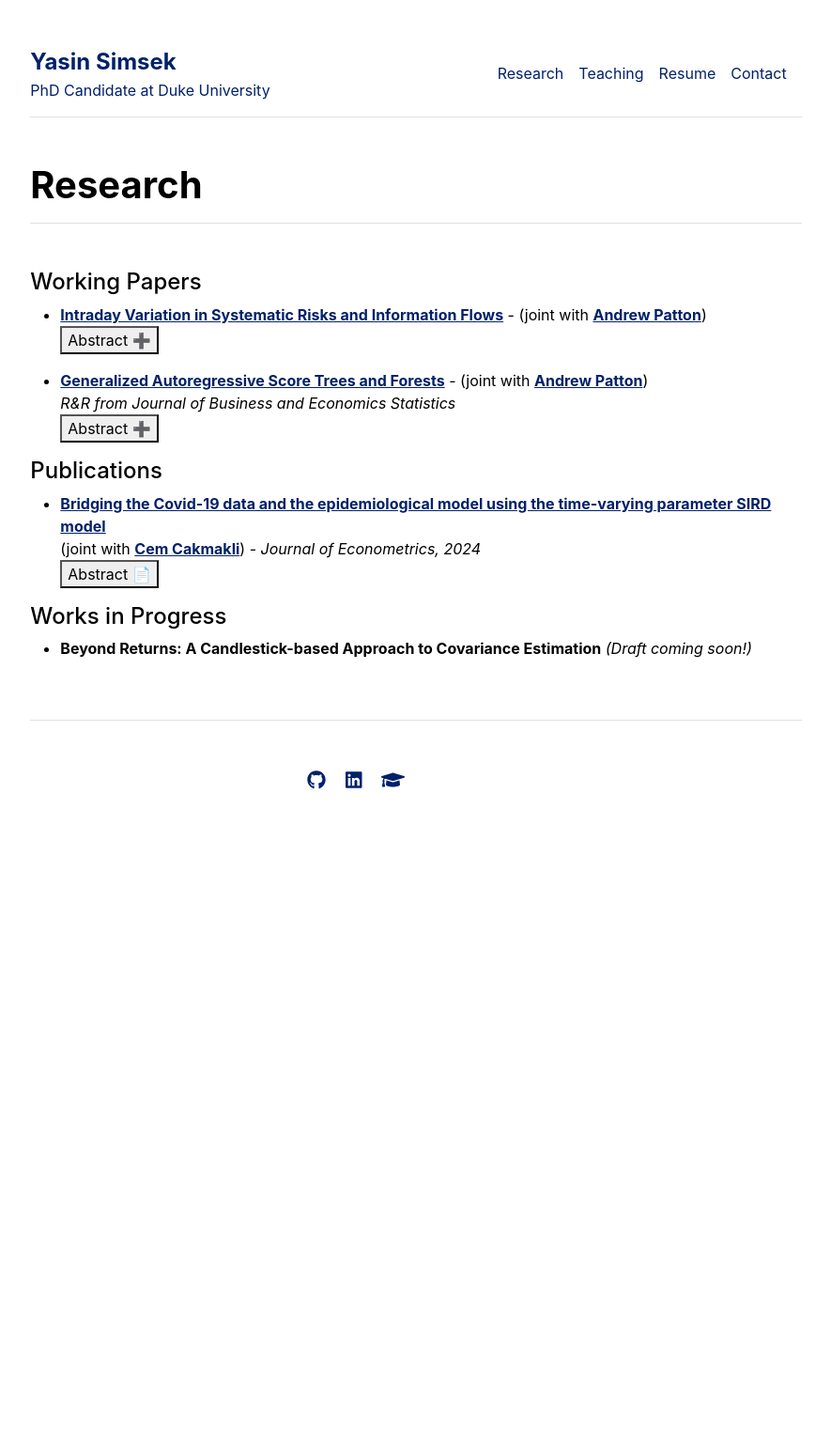
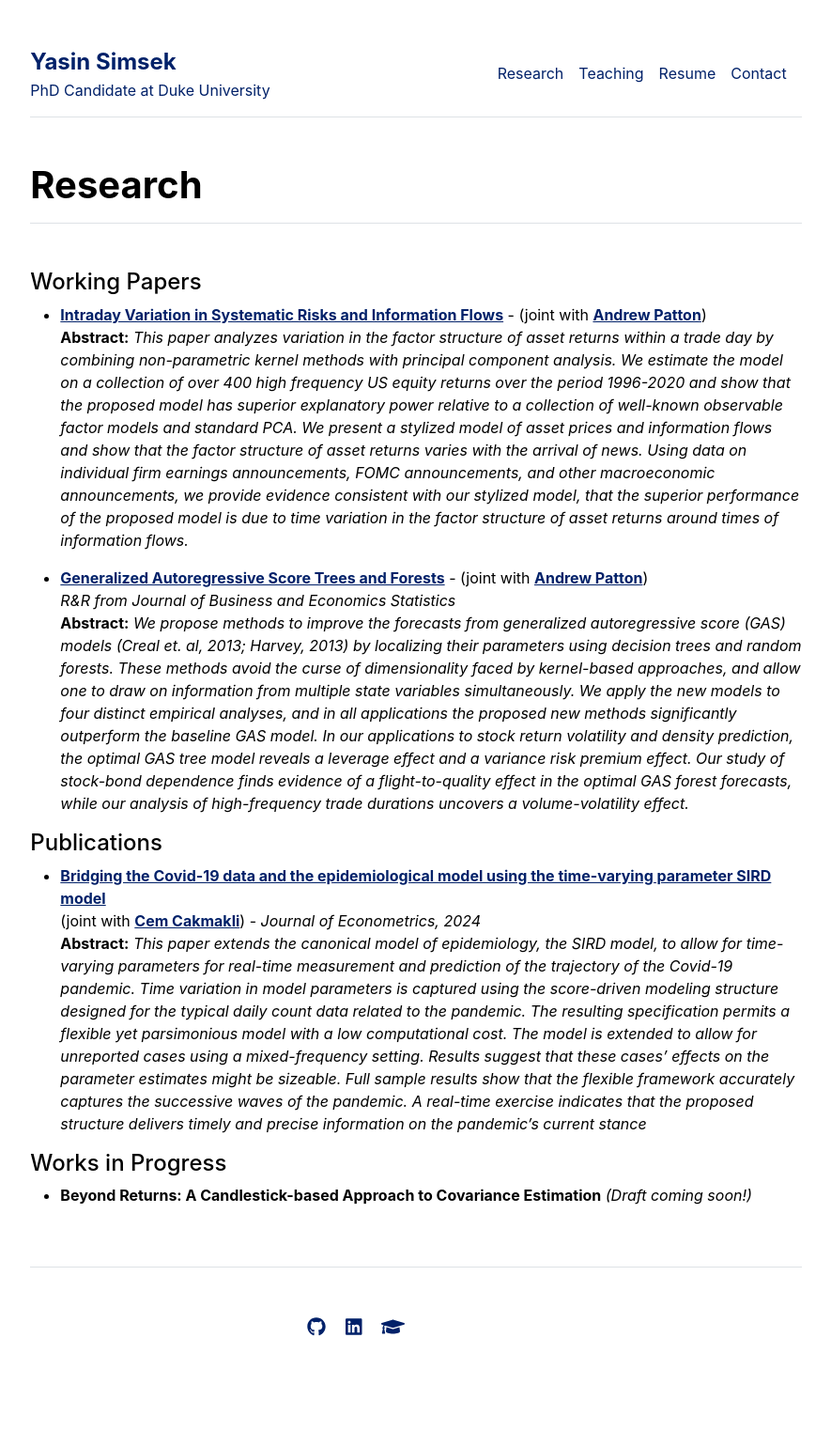
Before and after one commit to yasin-simsek/yasin-simsek.github.io, a Jekyll site: the page built from research.md, in a window 1280 px wide. Shown: the whole page at 94% size, without its empty margins (197-1082 px from the left). Built offline with Jekyll 4.4.1, drawn with Linux system fonts in a browser that asks for light colours; before the commit the page ends 941 px from its top, so only the background shows below that; part of the change alters nothing that is shown.

Commit message:
research page update

```diff
--- a/research.md
+++ b/research.md
@@ -5,35 +5,15 @@ title: "Research"
 
 #### Working Papers
 * [**Intraday Variation in Systematic Risks and Information Flows**](https://papers.ssrn.com/sol3/papers.cfm?abstract_id=5006587) - (joint with [**Andrew Patton**](https://public.econ.duke.edu/~ap172/)) <br>
-<button onclick="toggleAbstract('abstract1')">Abstract <span>&#x2795;</span></button>
-<div id="abstract1" style="display:none;">
 **Abstract:** *This paper analyzes variation in the factor structure of asset returns within a trade day by combining non-parametric kernel methods with principal component analysis. We estimate the model on a collection of over 400 high frequency US equity returns over the period 1996-2020 and show that the proposed model has superior explanatory power relative to a collection of well-known observable factor models and standard PCA. We present a stylized model of asset prices and information flows and show that the factor structure of asset returns varies with the arrival of news. Using data on individual firm earnings announcements, FOMC announcements, and other macroeconomic announcements, we provide evidence consistent with our stylized model, that the superior performance of the proposed model is due to time variation in the factor structure of asset returns around times of information flows.*
-</div>
 
 * [**Generalized Autoregressive Score Trees and Forests**](https://papers.ssrn.com/sol3/papers.cfm?abstract_id=4459756) - (joint with [**Andrew Patton**](https://public.econ.duke.edu/~ap172/)) <br>
  *R&R from Journal of Business and Economics Statistics* <br>
-<button onclick="toggleAbstract('abstract2')">Abstract <span>&#x2795;</span></button>
-<div id="abstract2" style="display:none;">
 **Abstract:** *We propose methods to improve the forecasts from generalized autoregressive score (GAS) models (Creal et. al, 2013; Harvey, 2013) by localizing their parameters using decision trees and random forests. These methods avoid the curse of dimensionality faced by kernel-based approaches, and allow one to draw on information from multiple state variables simultaneously. We apply the new models to four distinct empirical analyses, and in all applications the proposed new methods significantly outperform the baseline GAS model. In our applications to stock return volatility and density prediction, the optimal GAS tree model reveals a leverage effect and a variance risk premium effect. Our study of stock-bond dependence finds evidence of a flight-to-quality effect in the optimal GAS forest forecasts, while our analysis of high-frequency trade durations uncovers a volume-volatility effect.*
-</div>
 
 #### Publications
 * [**Bridging the Covid-19 data and the epidemiological model using the time-varying parameter SIRD model**](https://www.sciencedirect.com/science/article/pii/S0304407624001337) <br> (joint with [**Cem Cakmakli**](https://sites.google.com/site/cemcakmakli/home)) - *Journal of Econometrics, 2024* <br>
-<button onclick="toggleAbstract('abstract3')">Abstract <span>&#x1F4C4;</span></button>
-<div id="abstract3" style="display:none;">
 **Abstract:** *This paper extends the canonical model of epidemiology, the SIRD model, to allow for time-varying parameters for real-time measurement and prediction of the trajectory of the Covid-19 pandemic. Time variation in model parameters is captured using the score-driven modeling structure designed for the typical daily count data related to the pandemic. The resulting specification permits a flexible yet parsimonious model with a low computational cost. The model is extended to allow for unreported cases using a mixed-frequency setting. Results suggest that these cases’ effects on the parameter estimates might be sizeable. Full sample results show that the flexible framework accurately captures the successive waves of the pandemic. A real-time exercise indicates that the proposed structure delivers timely and precise information on the pandemic’s current stance*
-</div>
 
 #### Works in Progress
 * **Beyond Returns: A Candlestick-based Approach to Covariance Estimation** *(Draft coming soon!)*
-
-<script>
-function toggleAbstract(id) {
-  var abstract = document.getElementById(id);
-  if (abstract.style.display === "none") {
-    abstract.style.display = "block";
-  } else {
-    abstract.style.display = "none";
-  }
-}
-</script>
```
